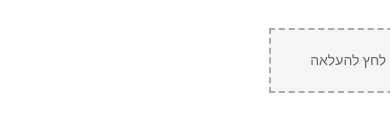
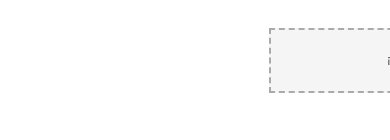
Before and after one commit to Idan-sh/Asa-Memorial, a React (Vite) app in the folder frontend/: page /add-memory in a window 390 px wide. Shown: the part 369-509 px from the top of the page. Built offline with nearby package versions, Linux system fonts and the light colour scheme; a web font is replaced by a local one.

Commit message:
Added number of image uploads constaint, with an alert on upload exceed. Also changed the message of the upload box for mobile devices.

```diff
--- a/frontend/src/cmps/memories/AddMemoryForm.tsx
+++ b/frontend/src/cmps/memories/AddMemoryForm.tsx
@@ -1,4 +1,5 @@
 import { useEffect, useRef, useState } from 'react';
+import { useScreenSize } from '../../context/ScreenSizeProvider';
 
 const relationOptions = {
   family: [
@@ -23,6 +24,10 @@ export default function AddMemoryForm() {
   const fileInputRef = useRef<HTMLInputElement>(null);
 
   const maxMessageCharacters = 4000;
+  const maxImageUploads = 5;
+
+  const { isMobile } = useScreenSize();
+
   const [messageCharCount, setMessageCharCount] = useState(0);
 
   const [selectedCategory, setSelectedCategory] = useState<
@@ -137,7 +142,12 @@ export default function AddMemoryForm() {
 
   const handleFileChange = (event: React.ChangeEvent<HTMLInputElement>) => {
     const files = Array.from(event.target.files || []);
-    setUploadedImages((prevImages) => [...prevImages, ...files]);
+
+    if (uploadedImages.length + files.length <= maxImageUploads) {
+      setUploadedImages((prevImages) => [...prevImages, ...files]);
+    } else {
+      alert(`ניתן להעלות לכל היותר ${maxImageUploads} תמונות`);
+    }
   };
 
   const handleRemoveImage = (index: number) => {
@@ -239,7 +249,9 @@ export default function AddMemoryForm() {
           <p>
             {dragging
               ? 'שחרר כדי להעלות תמונות'
-              : 'גרור ושחרר תמונות כאן או לחץ להעלאה'}
+              : isMobile
+                ? 'לחץ להעלאה'
+                : 'גרור ושחרר תמונות כאן או לחץ להעלאה'}
           </p>
           <input
             ref={fileInputRef}
```
